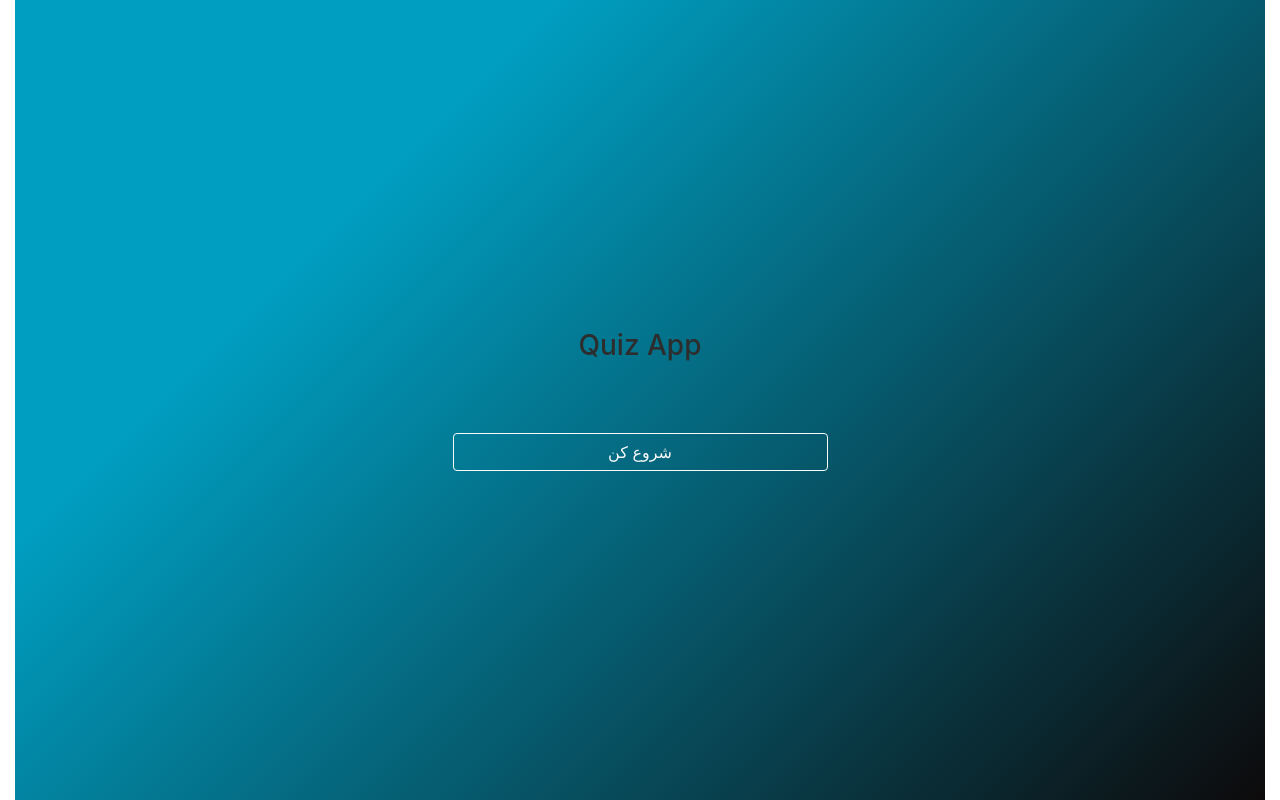
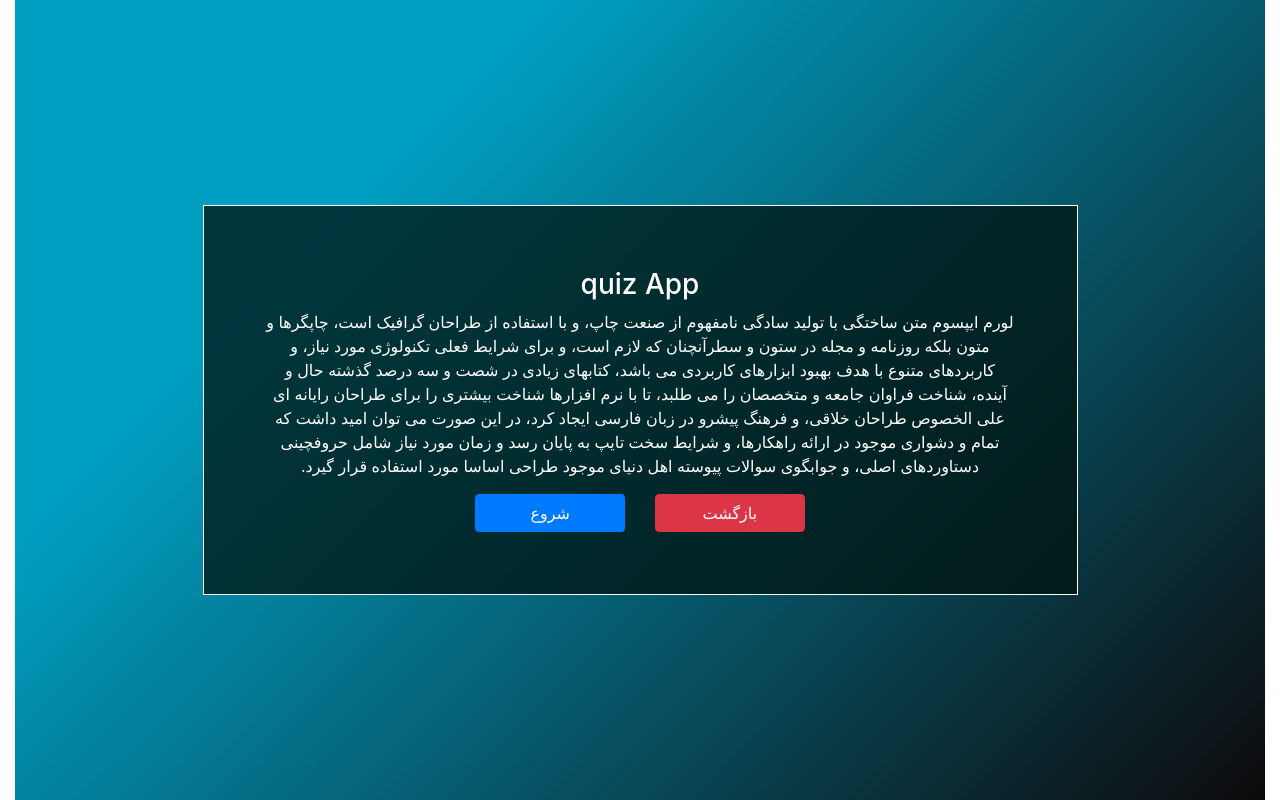
Before and after one commit to amirdeveloper8/quizapp-react, a React (Create React App) app: page /quizapp-react/content in a window 1280 px wide. Built offline with nearby package versions, Linux system fonts and the light colour scheme.

Commit message:
link fixed

```diff
--- a/src/App.js
+++ b/src/App.js
@@ -9,8 +9,8 @@ function App() {
   return (
     <main className="container-fluid App">
       <Switch>
-        <Route path="/quiz-app/content" component={quizContent} />
-        <Route path="/quiz-app/questions" component={QuizQuestions} />
+        <Route path="/quizapp-react/content" component={quizContent} />
+        <Route path="/quizapp-react/questions" component={QuizQuestions} />
         <Route path="/quizapp-react" component={quizApp} />
         <Redirect from="/" exact to="/quizapp-react" />
       </Switch>
--- a/src/components/quizApp.jsx
+++ b/src/components/quizApp.jsx
@@ -7,7 +7,7 @@ class quizApp extends Component {
     return (
       <div className="quiz-app">
         <h3 className="title-quiz">Quiz App</h3>
-        <Link className="quiz-content" to="/quiz-app/content">
+        <Link className="quiz-content" to="/quizapp-react/content">
           <button className="btn btn-outline-light quizapp-start-btn">
             شروع کن
           </button>
--- a/src/components/quizCont.jsx
+++ b/src/components/quizCont.jsx
@@ -23,7 +23,7 @@ const quizContent = () => {
           <Link to="/quizapp-react">
             <button className="btn btn-danger">بازگشت</button>
           </Link>
-          <Link to="/quiz-app/questions">
+          <Link to="/quizapp-react/questions">
             <button className="btn btn-primary">شروع</button>
           </Link>
         </div>
```
